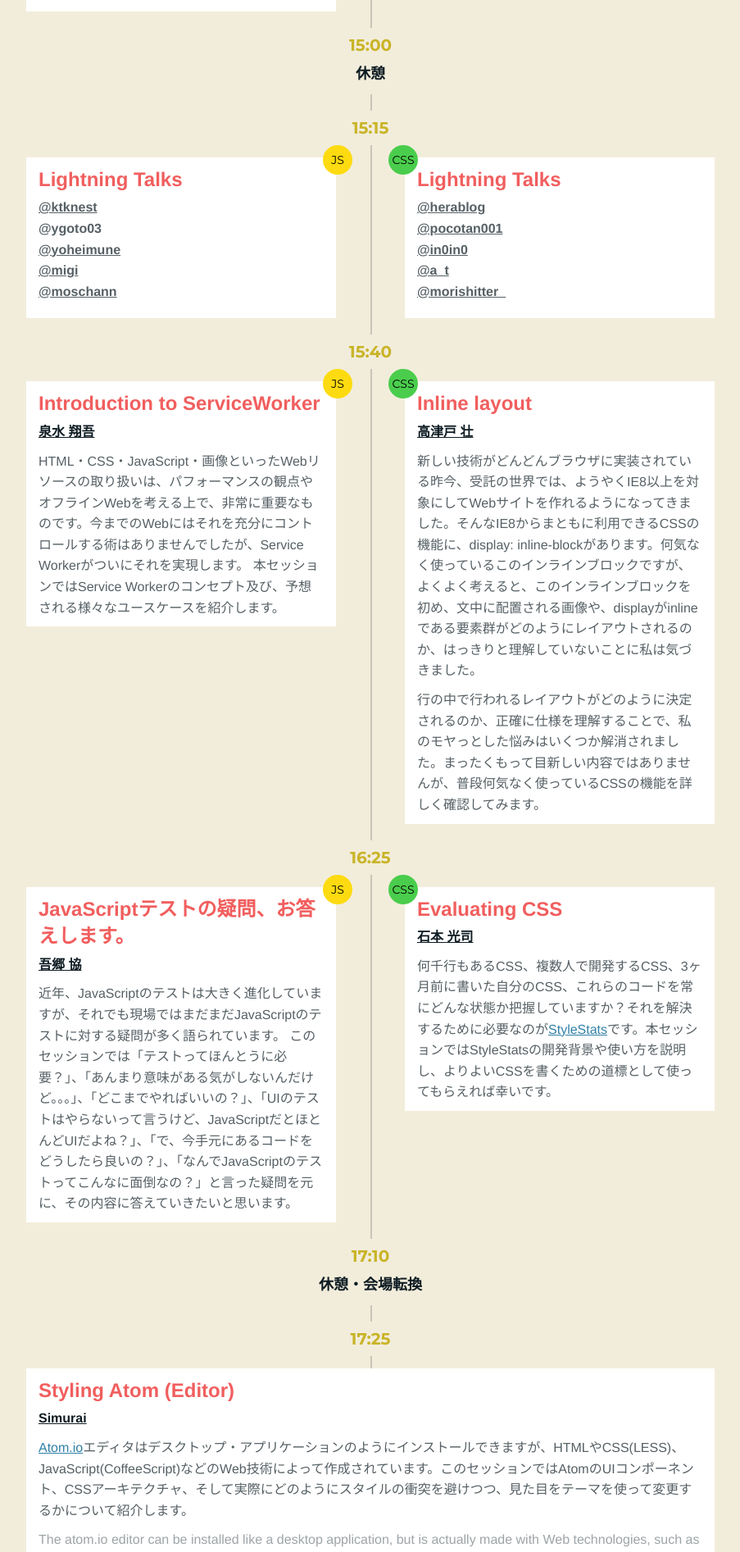
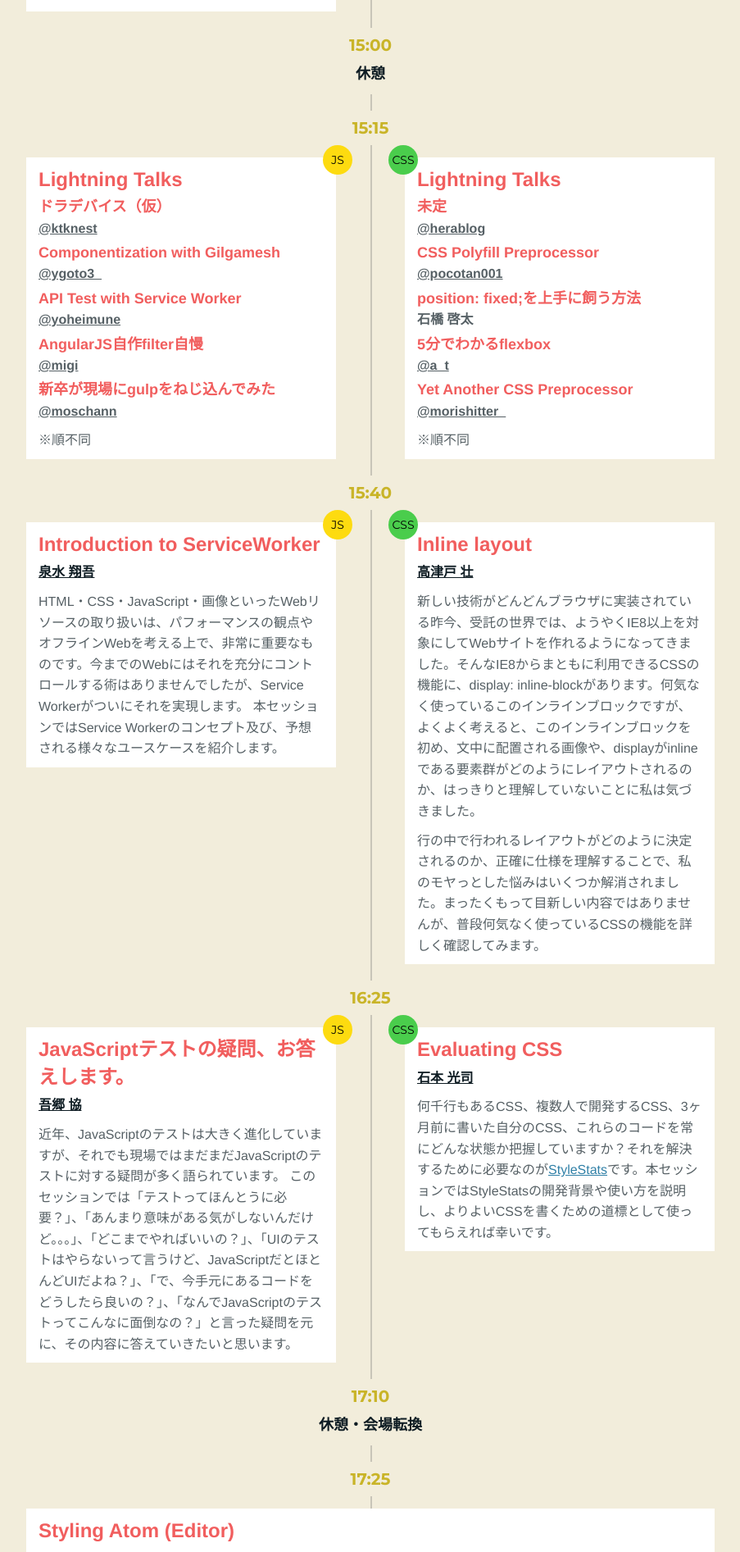
Before and after one commit to frontrend/frontrend.github.io, a Jekyll site: the page conference/schedule.html, which Jekyll copies as it is, in a window 1280 px wide. Shown: the part 1636-3529 px from the top of the page at 82% size, without its empty margins (188-1091 px from the left). Built offline with Jekyll 4.4.1, drawn with Linux system fonts in a browser that asks for light colours; some web fonts are replaced; Markdown is read by kramdown in place of the engine named in the settings.

Commit message:
Add LT titles

```diff
--- a/conference/schedule.html
+++ b/conference/schedule.html
@@ -120,13 +120,24 @@
               <h3 class="session__title">Lightning Talks</h3>
               <div class="session__content">
                 <ul class="session__speaker">
-                  <li><a href="https://twitter.com/ktknest" target="_blank">@ktknest</a></li>
-                  <li>@ygoto03</li>
-                  <li><a href="https://twitter.com/yoheimune" target="_blank">@yoheimune</a></li>
-                  <li><a href="https://twitter.com/migi" target="_blank">@migi</a></li>
-                  <li><a href="https://twitter.com/moschann" target="_blank">@moschann</a></li>
+                  <li>
+                    <p class="session__title session__title--lt">ドラデバイス（仮）</p>
+                    <a href="https://twitter.com/ktknest" target="_blank">@ktknest</a>
+                  </li>
+                  <li>
+                    <p class="session__title session__title--lt">Componentization with Gilgamesh</p><a href="https://twitter.com/ygoto3_" target="_blank">@ygoto3_</a>
+                  </li>
+                  <li>
+                    <p class="session__title session__title--lt">API Test with Service Worker</p><a href="https://twitter.com/yoheimune" target="_blank">@yoheimune</a>
+                  </li>
+                  <li>
+                    <p class="session__title session__title--lt">AngularJS自作filter自慢</p><a href="https://twitter.com/migi" target="_blank">@migi</a>
+                  </li>
+                  <li>
+                    <p class="session__title session__title--lt">新卒が現場にgulpをねじ込んでみた</p><a href="https://twitter.com/moschann" target="_blank">@moschann</a>
+                  </li>
                 </ul>
-                <p></p>
+                <p>※順不同</p>
               </div>
             </div>
           </dd>
@@ -135,13 +146,28 @@
               <h3 class="session__title">Lightning Talks</h3>
               <div class="session__content">
                 <ul class="session__speaker">
-                  <li><a href="https://twitter.com/herablog" target="_blank">@herablog</a></li>
-                  <li><a href="https://twitter.com/pocotan001" target="_blank">@pocotan001</a></li>
-                  <li><a href="https://twitter.com/in0in0" target="_blank">@in0in0</a></li>
-                  <li><a href="https://twitter.com/a_t" target="_blank">@a_t</a></li>
-                  <li><a href="https://twitter.com/morishitter_" target="_blank">@morishitter_</a></li>
+                  <li>
+                    <p class="session__title session__title--lt">未定</p>
+                    <a href="https://twitter.com/herablog" target="_blank">@herablog</a>
+                  </li>
+                  <li>
+                    <p class="session__title session__title--lt">CSS Polyfill Preprocessor</p>
+                    <a href="https://twitter.com/pocotan001" target="_blank">@pocotan001</a>
+                  </li>
+                  <li>
+                    <p class="session__title session__title--lt">position: fixed;を上手に飼う方法</p>
+                    石橋 啓太
+                  </li>
+                  <li>
+                    <p class="session__title session__title--lt">5分でわかるflexbox</p>
+                    <a href="https://twitter.com/a_t" target="_blank">@a_t</a>
+                  </li>
+                  <li>
+                    <p class="session__title session__title--lt">Yet Another CSS Preprocessor </p>
+                    <a href="https://twitter.com/morishitter_" target="_blank">@morishitter_</a>
+                  </li>
                 </ul>
-                <p></p>
+                <p>※順不同</p>
               </div>
             </div>
           </dd>
--- a/conference/styles/main.css
+++ b/conference/styles/main.css
@@ -880,10 +880,18 @@ nav a:hover {
     font-size: 2rem;
     color: #F15E5E
 }
+.session__title--lt {
+    margin-top: .5rem;
+    margin-bottom: 0;
+    font-size: 1.4rem;
+}
 
 @media only screen and (min-width: 1000px) {
     .session__title {
         font-size:2.4rem
+    }
+    .session__title--lt {
+        font-size: 1.8rem;
     }
 }
 
```
Also changed, not shown: conference/index.html (+38 -12 lines).
